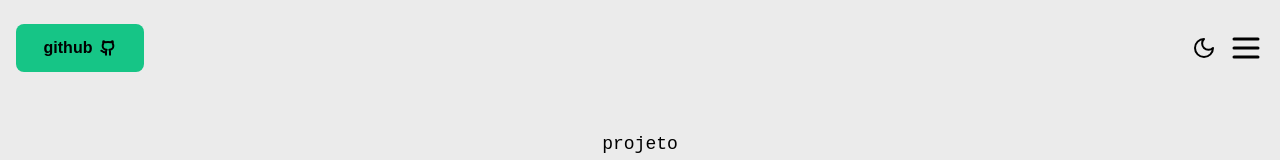
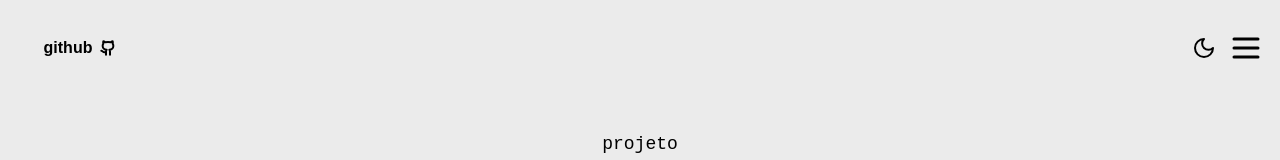
Before and after one commit to Projeto-FrontEnd-Fusion/portifolio-colaborativo-codewizard-tigerscode, a React (Vite) app: page / in a window 1280 px wide. Shown: the top 160 px of the page. Built offline with nearby package versions, Linux system fonts and the light colour scheme; a web font is replaced by a local one.

Commit message:
refactor: abstract custom classes name

```diff
--- a/tailwind.config.js
+++ b/tailwind.config.js
@@ -13,8 +13,8 @@ export default {
     },
     extend: {
       backgroundColor: {
-        'button-primary-bg': '#16C586',
-        'button-secondary-bg': '#0368FF',
+        'btn-primary': '#16C586',
+        'btn-secondary': '#0368FF',
         'dark-bg': '#0F0920',
         'light-bg': '#EBEBEB',
       },
```
